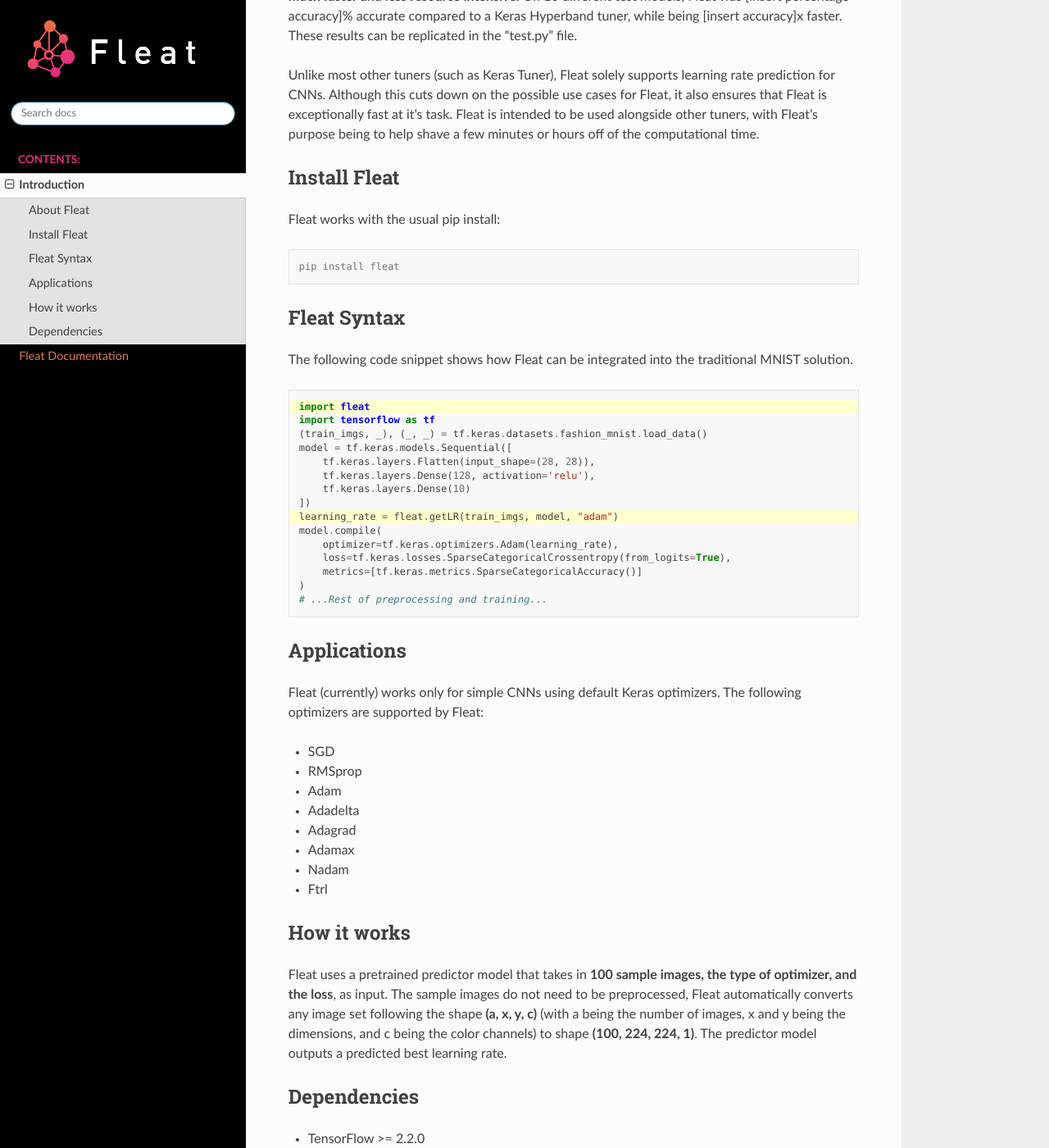
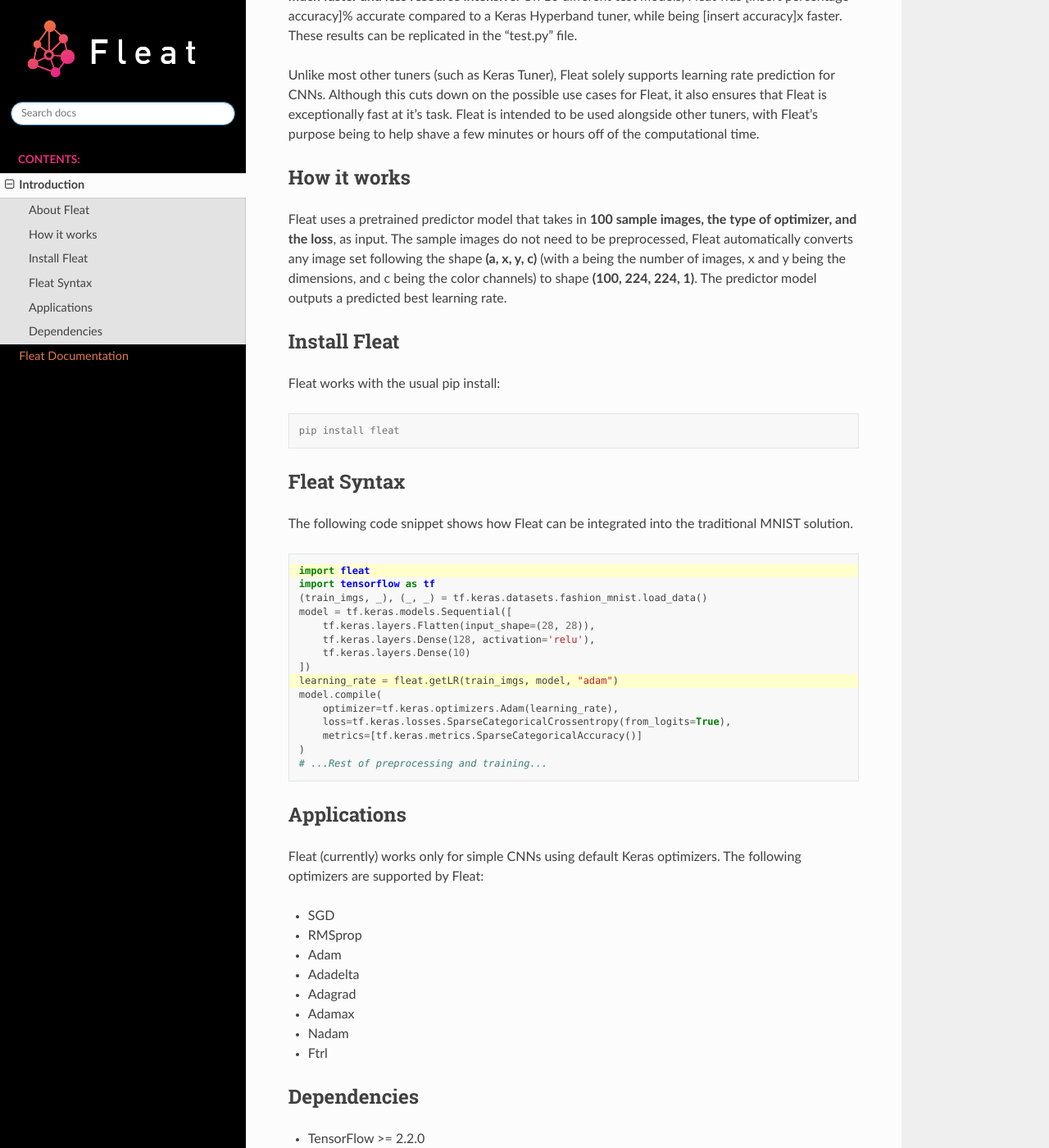
Before and after one commit to Hudson-Liu/Fleat, a Sphinx documentation site: the page built from docs/source/Introduction.rst, in a window 1280 px wide and 1400 px high, scrolled down 400 px. Shown: the whole window at 82% size. Built offline with Sphinx 7.4.7 and the Read the Docs theme 2.0.0, drawn with Linux system fonts in a browser that asks for light colours; some of the changed lines change nothing that is shown.

Commit message:
Webpage changes

```diff
--- a/docs/source/Introduction.rst
+++ b/docs/source/Introduction.rst
@@ -17,6 +17,13 @@
 Unlike most other tuners (such as Keras Tuner), Fleat solely supports learning rate prediction for CNNs.
 Although this cuts down on the possible use cases for Fleat, it also ensures that Fleat is exceptionally fast at it's task.
 Fleat is intended to be used alongside other tuners, with Fleat's purpose being to help shave a few minutes or hours off of the computational time.
+
+How it works
+============
+
+Fleat uses a pretrained predictor model that takes in **100 sample images, the type of optimizer, and the loss**, as input.
+The sample images do not need to be preprocessed, Fleat automatically converts any image set following the shape **(a, x, y, c)** (with a being the number of images,
+x and y being the dimensions, and c being the color channels) to shape **(100, 224, 224, 1)**. The predictor model outputs a predicted best learning rate.
 
 Install Fleat
 =============
@@ -65,13 +72,6 @@
 * Nadam
 * Ftrl
 
-How it works
-============
-
-Fleat uses a pretrained predictor model that takes in **100 sample images, the type of optimizer, and the loss**, as input.
-The sample images do not need to be preprocessed, Fleat automatically converts any image set following the shape **(a, x, y, c)** (with a being the number of images,
-x and y being the dimensions, and c being the color channels) to shape **(100, 224, 224, 1)**. The predictor model outputs a predicted best learning rate.
-
 Dependencies
 ============
 
```
Also changed, not shown: 5 other files.
